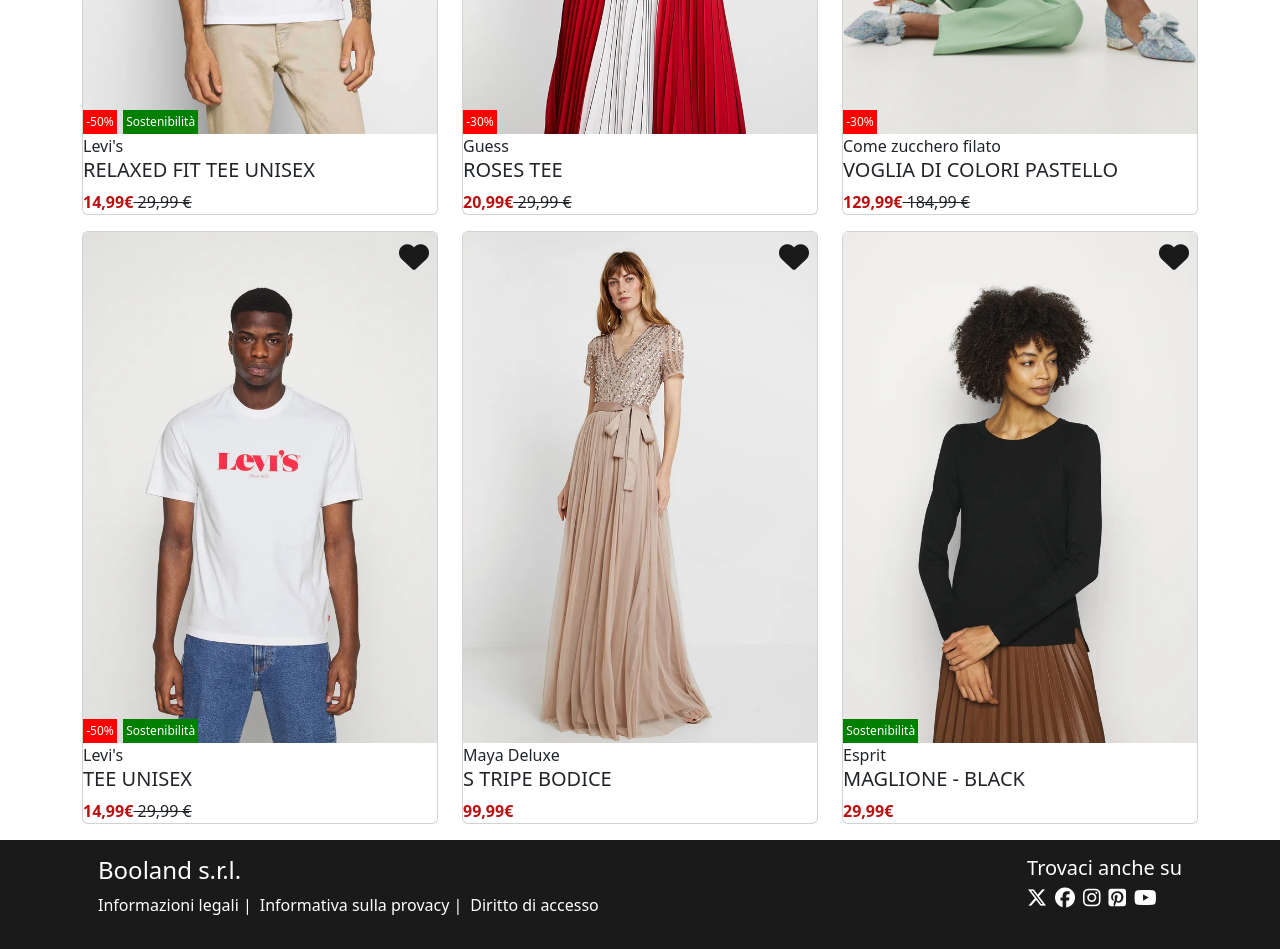
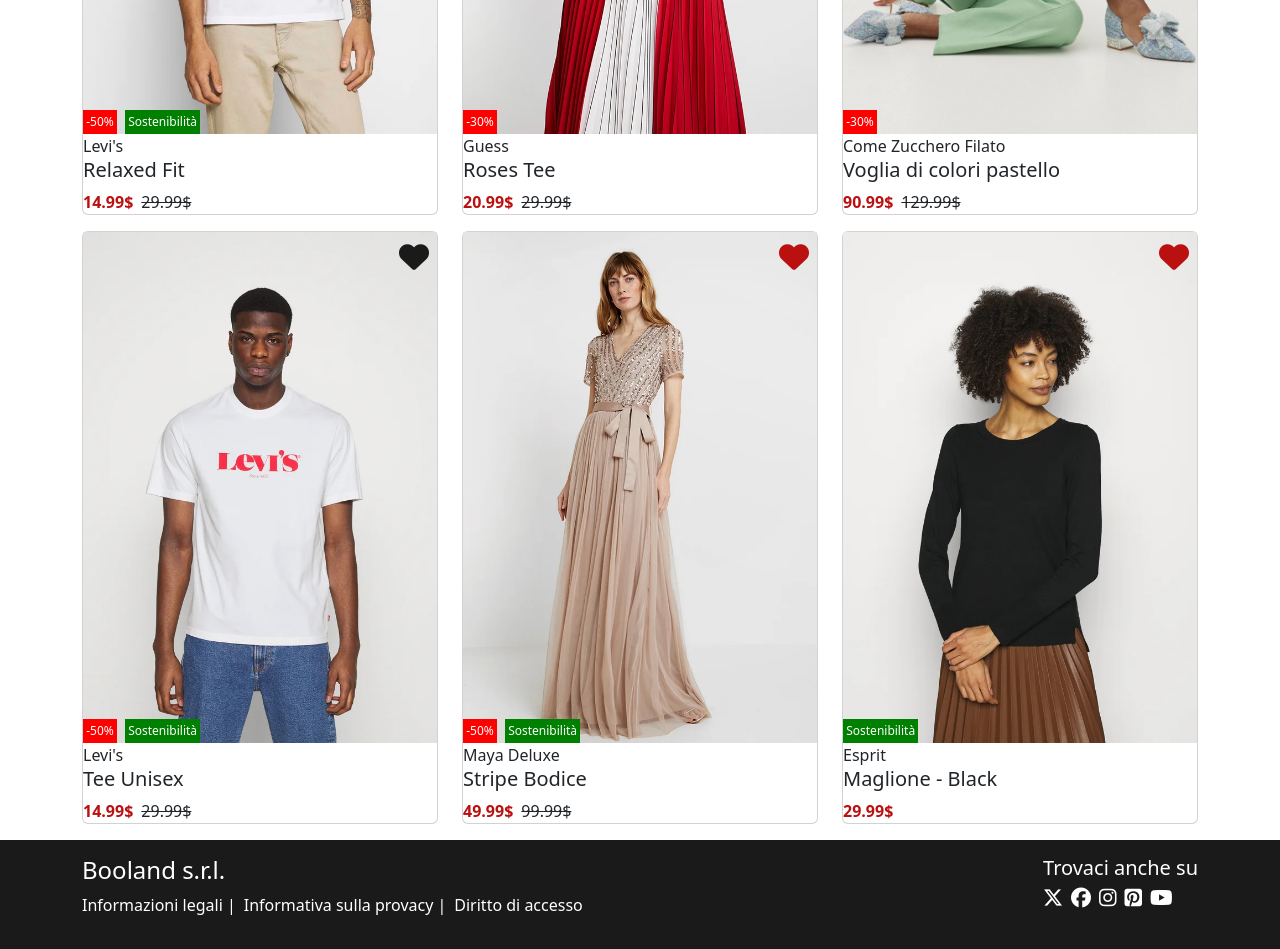
Before and after one commit to ghiottoandrea/vite-boolando, a Vue app: page / in a window 1280 px wide. Shown: the part 460-1409 px from the top of the page. Built offline with nearby package versions, Linux system fonts and the light colour scheme.

Commit message:
Add dynamic card

```diff
--- a/src/assets/scss/partials/_footer.scss
+++ b/src/assets/scss/partials/_footer.scss
@@ -8,7 +8,7 @@
 .credits {
     display: flex;
     justify-content: space-between;
-    padding: 1rem;
+    padding: 1rem 0;
 }
 
 .info-links {
--- a/src/assets/scss/partials/_main.scss
+++ b/src/assets/scss/partials/_main.scss
@@ -6,7 +6,8 @@
     }
 }
 
-.heart {
+.heart,
+.heart-red {
     font-size: 30px;
     padding: 0 0.5rem;
     position: absolute;
@@ -16,38 +17,42 @@
     z-index: 1;
 }
 
+.heart-red {
+    color: rgb(187, 16, 16);
+}
+
+.heart:hover,
+.red-mark {
+    color: rgb(187, 16, 16);
+}
+
 .discount {
     background-color: red;
     color: white;
     font-size: 12px;
     padding: 0.2rem;
-    position: absolute;
-    bottom: 80px;
-    z-index: 1;
 }
 
-.sostenibility,
-.sostenibility-line {
+.sostenibility {
     background-color: green;
     color: white;
     font-size: 12px;
     padding: 0.2rem;
-    position: absolute;
-    bottom: 80px;
-    left: 40px;
-    z-index: 1;
 }
 
-.sostenibility-line {
+.badges {
+    display: flex;
+    gap: 0.5rem;
+    position: absolute;
+    z-index: 1;
     bottom: 80px;
-    left: 0;
 }
 
+.prices {
+    display: flex;
+    gap: 0.5rem;
+}
 
-.heart:hover,
-.red-mark {
-    color: rgb(187, 16, 16);
-}
 
 .line-throu {
     text-decoration: line-through;
--- a/src/components/AppMain.vue
+++ b/src/components/AppMain.vue
@@ -1,6 +1,17 @@
 <script>
+import productCard from './productCard.vue';
+import { products } from '../data.js';
+
 export default {
-    name: `AppMain`
+    name: `AppMain`,
+    components: {
+        productCard
+    },
+    data() {
+        return {
+            products
+        }
+    }
 }
 </script>
 
@@ -10,131 +21,7 @@
         <div class="container">
             <div class="row">
 
-                <div class="col-4">
-                    <div class="card mt-3">
-
-                        <i class="fa-solid fa-heart heart"></i>
-                        <span class="discount">-50%</span>
-                        <span class="sostenibility">Sostenibilità</span>
-
-                        <img class="card_top_front_image" src="/images/1.webp" alt="">
-                        <img class="card_top_back_image" src="/images/1b.webp" alt="">
-
-                        <div class="body-card">
-                            <span>Levi's</span>
-                            <h5>RELAXED FIT TEE UNISEX</h5>
-                            <div>
-                                <span class="red-mark"><b>14,99€</b></span>
-                                <span class="line-throu"> 29,99 €</span>
-                            </div>
-                        </div>
-
-                    </div>
-                </div>
-
-                <div class="col-4">
-                    <div class="card mt-3">
-
-                        <i class="fa-solid fa-heart heart"></i>
-                        <span class="discount">-30%</span>
-
-                        <img class="card_top_front_image" src="/images/2.webp" alt="">
-                        <img class="card_top_back_image" src="/images/2b.webp" alt="">
-
-                        <div class="body-card">
-                            <span>Guess</span>
-                            <h5>ROSES TEE</h5>
-                            <div>
-                                <span class="red-mark"><b>20,99€</b></span>
-                                <span class="line-throu"> 29,99 €</span>
-                            </div>
-                        </div>
-
-                    </div>
-                </div>
-
-                <div class="col-4">
-                    <div class="card mt-3">
-
-                        <i class="fa-solid fa-heart heart"></i>
-                        <span class="discount">-30%</span>
-
-                        <img class="card_top_front_image" src="/images/3.webp" alt="">
-                        <img class="card_top_back_image" src="/images/3b.webp" alt="">
-
-                        <div class="body-card">
-                            <span>Come zucchero filato</span>
-                            <h5>VOGLIA DI COLORI PASTELLO</h5>
-                            <div>
-                                <span class="red-mark"><b>129,99€</b></span>
-                                <span class="line-throu"> 184,99 €</span>
-                            </div>
-                        </div>
-
-                    </div>
-                </div>
-
-                <div class="col-4">
-                    <div class="card mt-3">
-
-                        <i class="fa-solid fa-heart heart"></i>
-                        <span class="discount">-50%</span>
-                        <span class="sostenibility">Sostenibilità</span>
-
-                        <img class="card_top_front_image" src="/images/4.webp" alt="">
-                        <img class="card_top_back_image" src="/images/4b.webp" alt="">
-
-                        <div class="body-card">
-                            <span>Levi's</span>
-                            <h5>TEE UNISEX</h5>
-                            <div>
-                                <span class="red-mark"><b>14,99€</b></span>
-                                <span class="line-throu"> 29,99 €</span>
-                            </div>
-                        </div>
-
-                    </div>
-                </div>
-
-                <div class="col-4">
-                    <div class="card mt-3">
-
-                        <i class="fa-solid fa-heart heart"></i>
-
-                        <img class="card_top_front_image" src="/images/5.webp" alt="">
-                        <img class="card_top_back_image" src="/images/5b.webp" alt="">
-
-                        <div class="body-card">
-                            <span>Maya Deluxe</span>
-                            <h5>S TRIPE BODICE</h5>
-                            <div>
-                                <span class="red-mark"><b>99,99€</b></span>
-                            </div>
-                        </div>
-
-                    </div>
-                </div>
-
-                <div class="col-4">
-                    <div class="card mt-3">
-
-                        <i class="fa-solid fa-heart heart"></i>
-                        <span class="sostenibility-line">Sostenibilità</span>
-
-                        <img class="card_top_front_image" src="/images/6.webp" alt="">
-                        <img class="card_top_back_image" src="/images/6b.webp" alt="">
-
-                        <div class="body-card">
-                            <span>Esprit</span>
-                            <h5>MAGLIONE - BLACK</h5>
-                            <div>
-                                <span class="red-mark"><b>29,99€</b></span>
-                            </div>
-                        </div>
-
-                    </div>
-                </div>
-
+                <productCard :product="product" :key="product.id" v-for="product in products" />
 
 
             </div>
--- /dev/null
+++ b/src/components/productCard.vue
@@ -0,0 +1,40 @@
+<script>
+export default {
+    name: 'productCard',
+    props:{
+        product: Object
+    }
+}
+</script>
+
+<template>
+
+    <div class="col-4">
+        <div class="card mt-3">
+
+            <i v-if="product.isInFavorites" class="fa-solid fa-heart heart-red"></i>
+            <i v-else class="fa-solid fa-heart heart"></i>
+
+            <div class="badges">
+                <span v-if="product.discount" class="discount">-{{ product.discount }}%</span>
+                <span v-if="product.sostenibility" class="sostenibility">Sostenibilità</span>
+            </div>
+
+            <img class="card_top_front_image" :src="product.frontImage" alt="">
+            <img class="card_top_back_image" :src="product.backImage" alt="">
+
+            <div class="body-card">
+                <span>{{ product.brand }}</span>
+                <h5>{{product.name}}</h5>
+                <div class="prices">
+                    <div class="red-mark"><b>{{ product.priceDiscounted }}$</b></div>
+                    <div v-if="product.discount" class="line-throu"> {{ product.price }}$</div>
+                </div>
+            </div>
+
+        </div>
+    </div>
+
+</template>
+
+<style></style>
--- /dev/null
+++ b/src/data.js
@@ -0,0 +1,79 @@
+export const products = [
+    {
+        "id": 1,
+        "frontImage": "/images/1.webp",
+        "backImage": "/images/1b.webp",
+        "brand": "Levi's",
+        "name": "Relaxed Fit",
+        "price": 29.99,
+        "isInFavorites": true,
+        "discount": "50",
+        "sostenibility": true,
+        "priceDiscounted": ``
+    },
+    {
+        "id": 2,
+        "frontImage": "/images/2.webp",
+        "backImage": "/images/2b.webp",
+        "brand": "Guess",
+        "name": "Roses Tee",
+        "price": 29.99,
+        "isInFavorites": true,
+        "discount": "30",
+        "sostenibility": false,
+        "priceDiscounted": ``,
+    },
+    {
+        "id": 3,
+        "frontImage": "/images/3.webp",
+        "backImage": "/images/3b.webp",
+        "brand": "Come Zucchero Filato",
+        "name": "Voglia di colori pastello",
+        "price": 129.99,
+        "isInFavorites": false,
+        "discount": "30",
+        "sostenibility": false,
+        "priceDiscounted": ``,
+    },
+    {
+        "id": 4,
+        "frontImage": "/images/4.webp",
+        "backImage": "/images/4b.webp",
+        "brand": "Levi's",
+        "name": "Tee Unisex",
+        "price": 29.99,
+        "isInFavorites": false,
+        "discount": "50",
+        "sostenibility": true,
+        "priceDiscounted": ``
+    },
+    {
+        "id": 5,
+        "frontImage": "/images/5.webp",
+        "backImage": "/images/5b.webp",
+        "brand": "Maya Deluxe",
+        "name": "Stripe Bodice",
+        "price": 99.99,
+        "isInFavorites": true,
+        "discount": "50",
+        "sostenibility": true,
+        "priceDiscounted": ``
+    },
+    {
+        "id": 6,
+        "frontImage": "/images/6.webp",
+        "backImage": "/images/6b.webp",
+        "brand": "Esprit",
+        "name": "Maglione - Black",
+        "price": 29.99,
+        "isInFavorites": true,
+        "discount": null,
+        "sostenibility": true,
+        "priceDiscounted": ``
+    }
+]
+
+products.forEach(product => {
+    product.priceDiscounted = (product.price - (product.price * product.discount/100)).toFixed(2)
+    console.log(product.priceDiscounted);
+})
```
